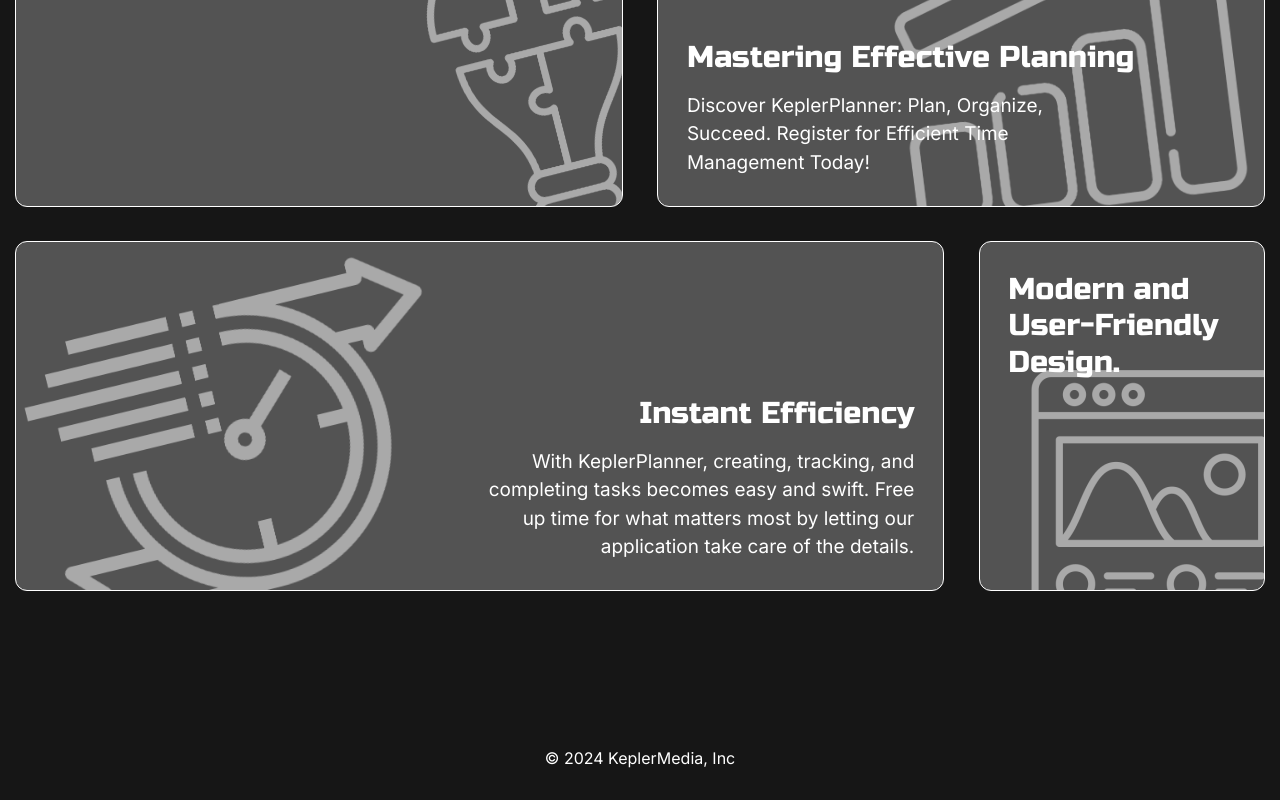
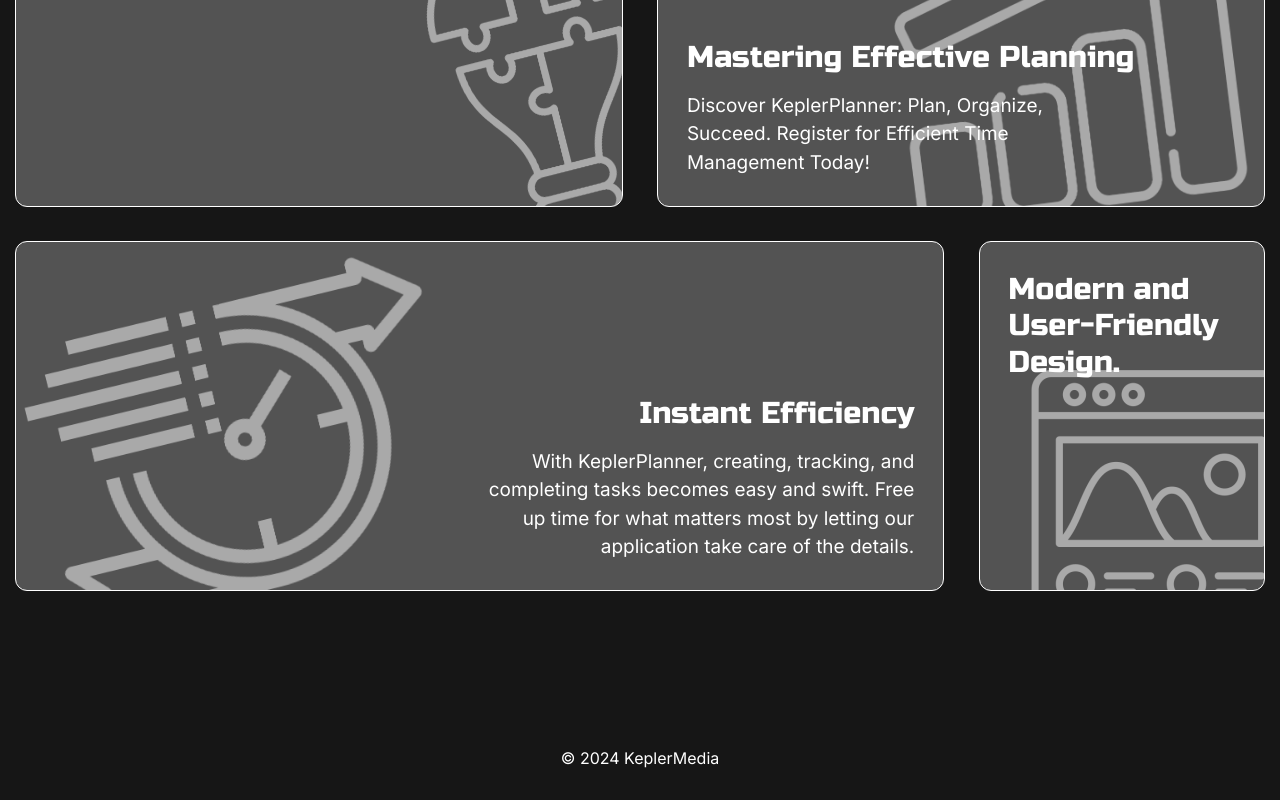
Before and after one commit to Nick7834/Kepler-planner-frontend, a Next.js app: page / in a window 1280 px wide. Shown: the part 760-1560 px from the top of the page. Built offline with nearby package versions, Linux system fonts and the light colour scheme; no server answers.

Commit message:
-v 4.0.0

```diff
--- a/src/app/components/display/MainPage/MainPage.tsx
+++ b/src/app/components/display/MainPage/MainPage.tsx
@@ -104,7 +104,7 @@
         </main>
 
         <footer className={styles.footer}>
-            <span>© {new Date().getFullYear()} KeplerMedia, Inc</span>
+            <span>© {new Date().getFullYear()} KeplerMedia</span>
         </footer>
 
     </div>
```
